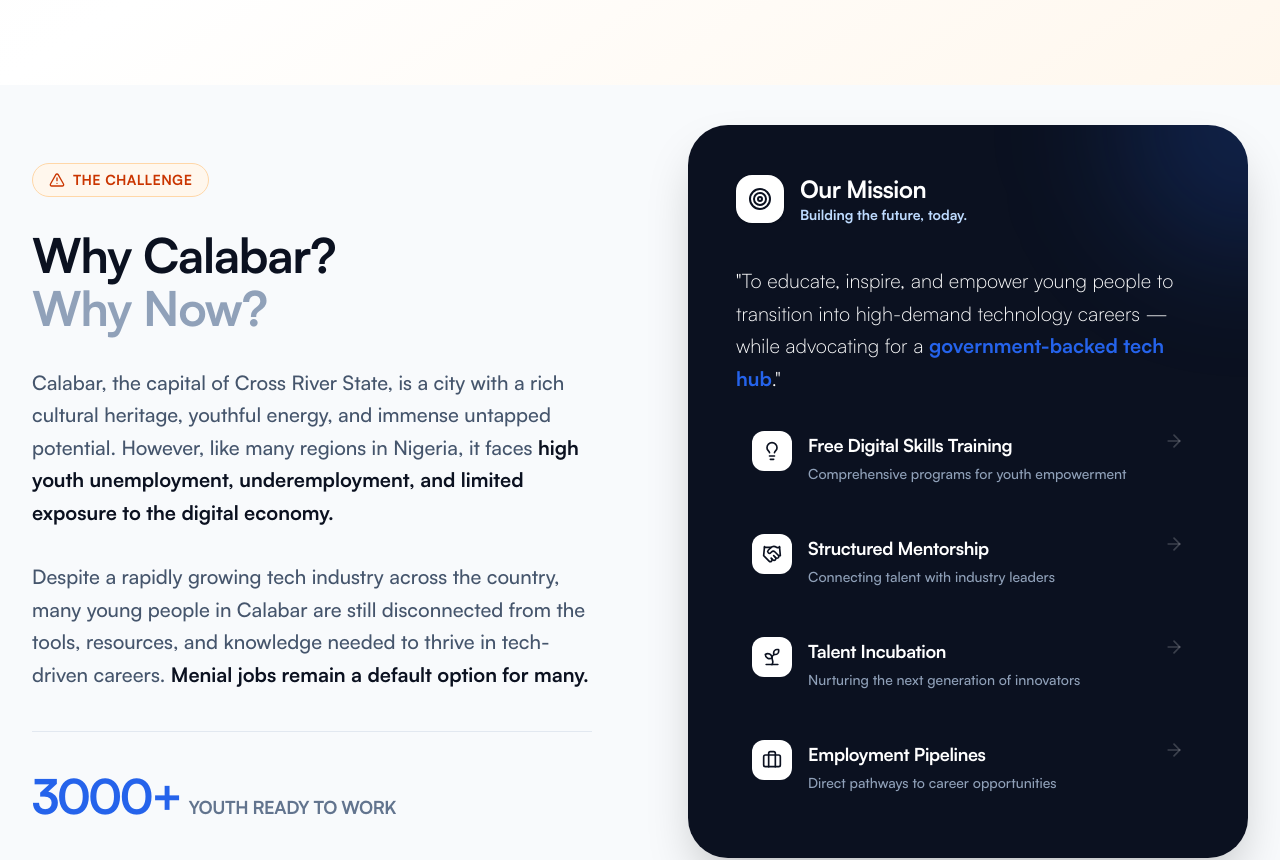
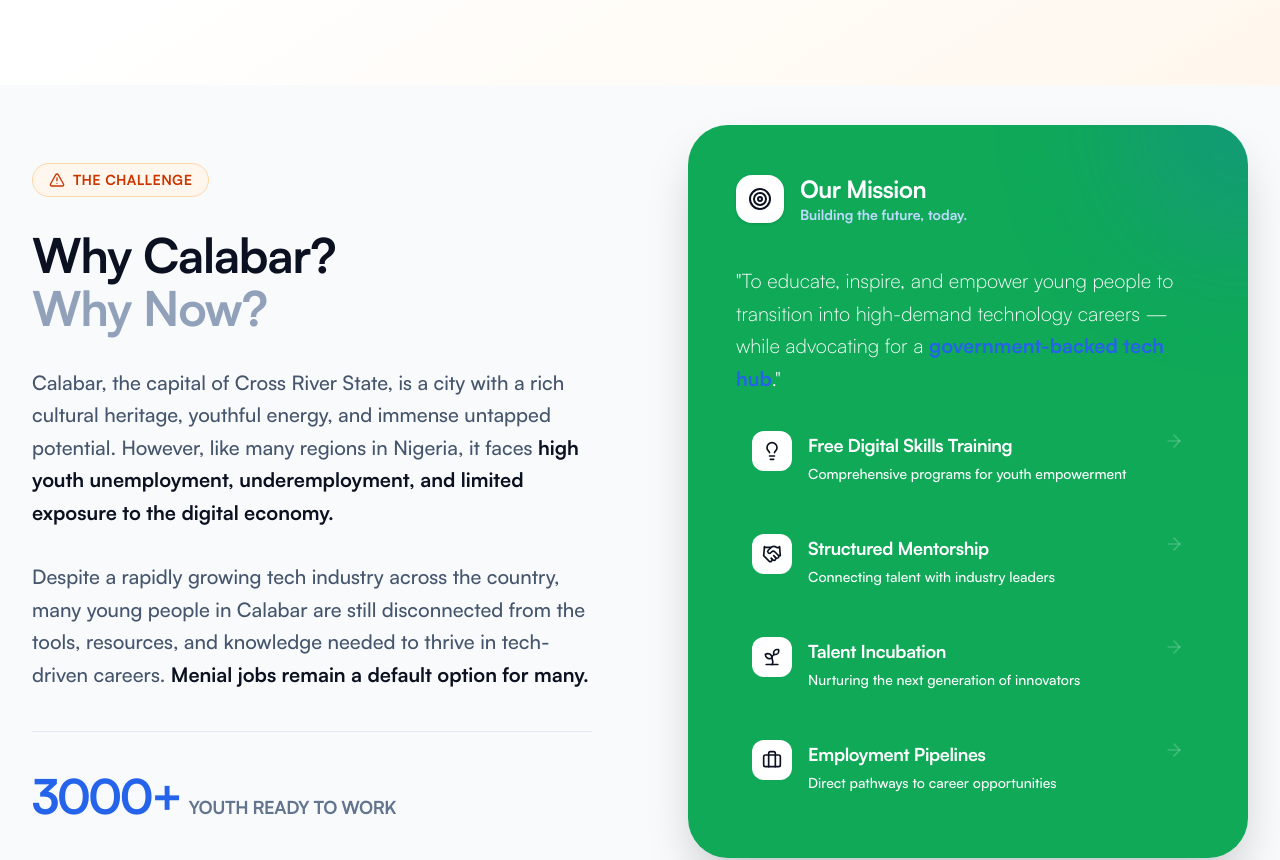
Before and after one commit to Olawoyin1/CTS, a React (Vite) app: page / in a window 1280 px wide. Shown: the part 2800-3660 px from the top of the page. Built offline with nearby package versions, Linux system fonts and the light colour scheme.

Commit message:
sponsors12

```diff
--- a/src/components/Sponsors.tsx
+++ b/src/components/Sponsors.tsx
@@ -137,9 +137,9 @@ const Sponsors = () => {
                     viewport={{ once: true }}
                     className="relative overflow-hidden rounded-3xl bg-brand-navy text-white text-center p-12 md:p-16"
                 >
-                    <div className="absolute top-0 left-0 w-full h-full opacity-10 pointer-events-none bg-[radial-gradient(circle_at_center,_white_1px,_transparent_1px)] bg-[size:20px_20px]"></div>
+                    <div className="absolute top-0 left-0 w-full h-full pointer-events-none bg-[#0FA958]"></div>
                     <h3 className="text-3xl md:text-4xl font-bold mb-6 relative z-10">Ready to Make an Impact?</h3>
-                    <p className="text-slate-300 mb-10 max-w-2xl mx-auto text-xl font-light relative z-10">
+                    <p className="text-white mb-10 max-w-3xl mx-auto text-xl font-light relative z-10">
                         Download our sponsorship brochure or schedule a call to discuss partnership opportunities.
                     </p>
                     <div className="flex flex-col sm:flex-row gap-5 justify-center relative z-10">
--- a/src/components/WhyCalabar.tsx
+++ b/src/components/WhyCalabar.tsx
@@ -62,7 +62,7 @@ const WhyCalabar = () => {
                         whileInView={{ opacity: 1, x: 0 }}
                         viewport={{ once: true }}
                         transition={{ duration: 0.6, delay: 0.2 }}
-                        className="bg-brand-navy p-8 md:p-12 rounded-[2.5rem] text-white shadow-2xl relative overflow-hidden"
+                        className="bg-[#0FA958] p-8 md:p-12 rounded-[2.5rem] text-white shadow-2xl relative overflow-hidden"
                     >
                         {/* Decorative background blob */}
                          <div className="absolute top-0 right-0 w-64 h-64 bg-brand-blue/20 rounded-full blur-3xl -translate-y-1/2 translate-x-1/2 pointer-events-none" />
@@ -90,7 +90,7 @@ const WhyCalabar = () => {
                                         </div>
                                         <div>
                                             <h4 className="font-bold text-white mb-1 text-lg">{item.title}</h4>
-                                            <p className="text-slate-400 text-sm leading-relaxed font-medium">{item.desc}</p>
+                                            <p className="text-white text-sm leading-relaxed font-medium">{item.desc}</p>
                                         </div>
                                         <ArrowRight size={20} className="ml-auto hidden md:flex text-white/20 group-hover:text-white/50 group-hover:translate-x-1 transition-all" />
                                     </div>
```
